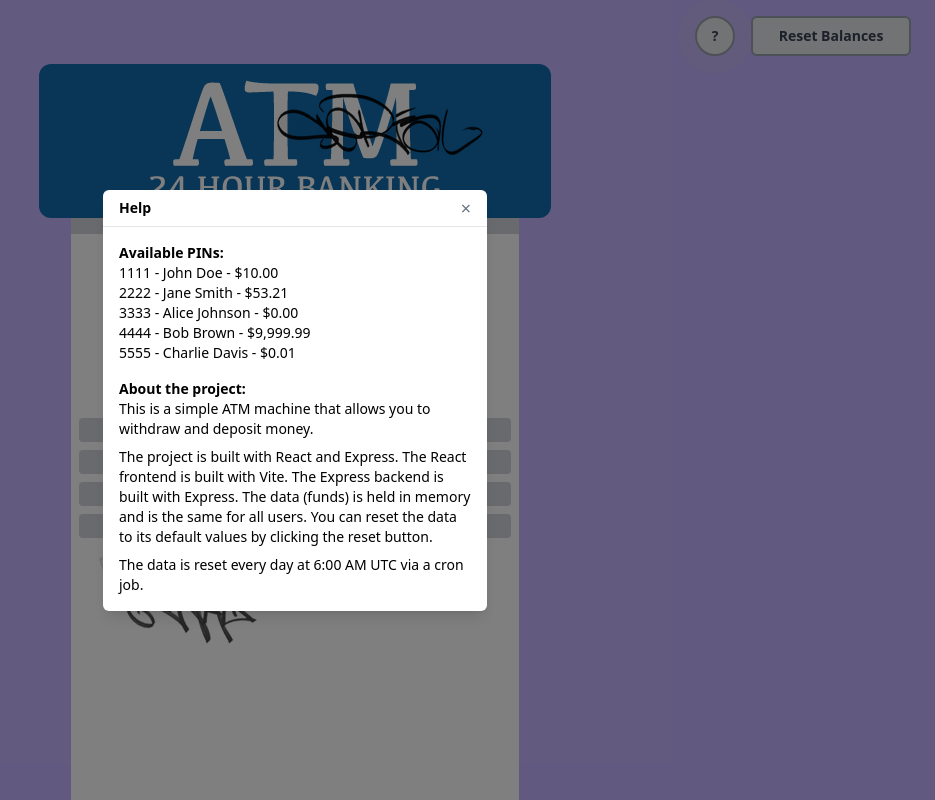
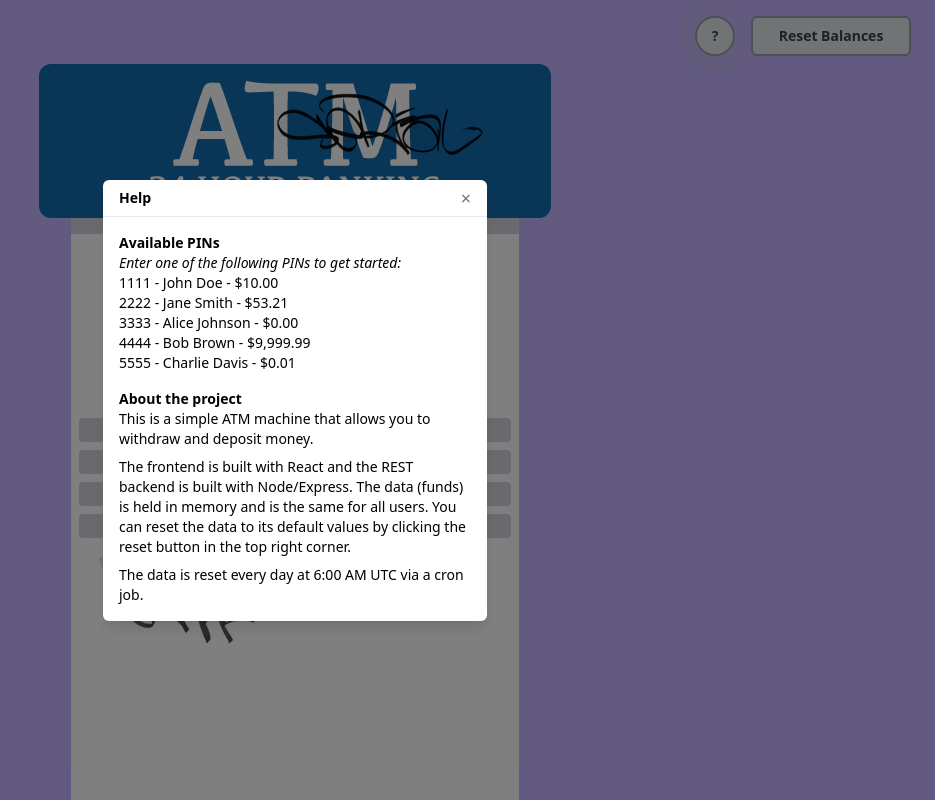
Before and after one commit to mattmiller515/tr_atm, a React (Vite) app in the folder web/: page / in a window 1280 px wide. Both pictures are taken after a click on the button "Help". Shown: the whole page, without its empty margins (345-1280 px from the left). Built offline with nearby package versions, Linux system fonts and the light colour scheme; no server answers.

Commit message:
fix help text

```diff
--- a/web/src/components/widgets/HelpModal/HelpModal.tsx
+++ b/web/src/components/widgets/HelpModal/HelpModal.tsx
@@ -29,7 +29,8 @@ export const HelpModal = () => {
         </button>
       </div>
       <Modal isOpen={isOpen} onClose={() => setIsOpen(false)} title="Help">
-        <p className="font-semibold">Available PINs:</p>
+        <p className="font-semibold">Available PINs</p>
+        <i>Enter one of the following PINs to get started:</i>
         <ul>
           <li>1111 - John Doe - $10.00</li>
           <li>2222 - Jane Smith - $53.21</li>
@@ -37,16 +38,16 @@ export const HelpModal = () => {
           <li>4444 - Bob Brown - $9,999.99</li>
           <li>5555 - Charlie Davis - $0.01</li>
         </ul>
-        <p className="font-semibold mt-4">About the project:</p>
+        <p className="font-semibold mt-4">About the project</p>
         <p>
           This is a simple ATM machine that allows you to withdraw and deposit
           money.
         </p>
         <p className="mt-2">
-          The project is built with React and Express. The React frontend is
-          built with Vite. The Express backend is built with Express. The data
-          (funds) is held in memory and is the same for all users. You can reset
-          the data to its default values by clicking the reset button.
+          The frontend is built with React and the REST backend is built with
+          Node/Express. The data (funds) is held in memory and is the same for
+          all users. You can reset the data to its default values by clicking
+          the reset button in the top right corner.
         </p>
         <p className="mt-2">
           The data is reset every day at 6:00 AM UTC via a cron job.
```
